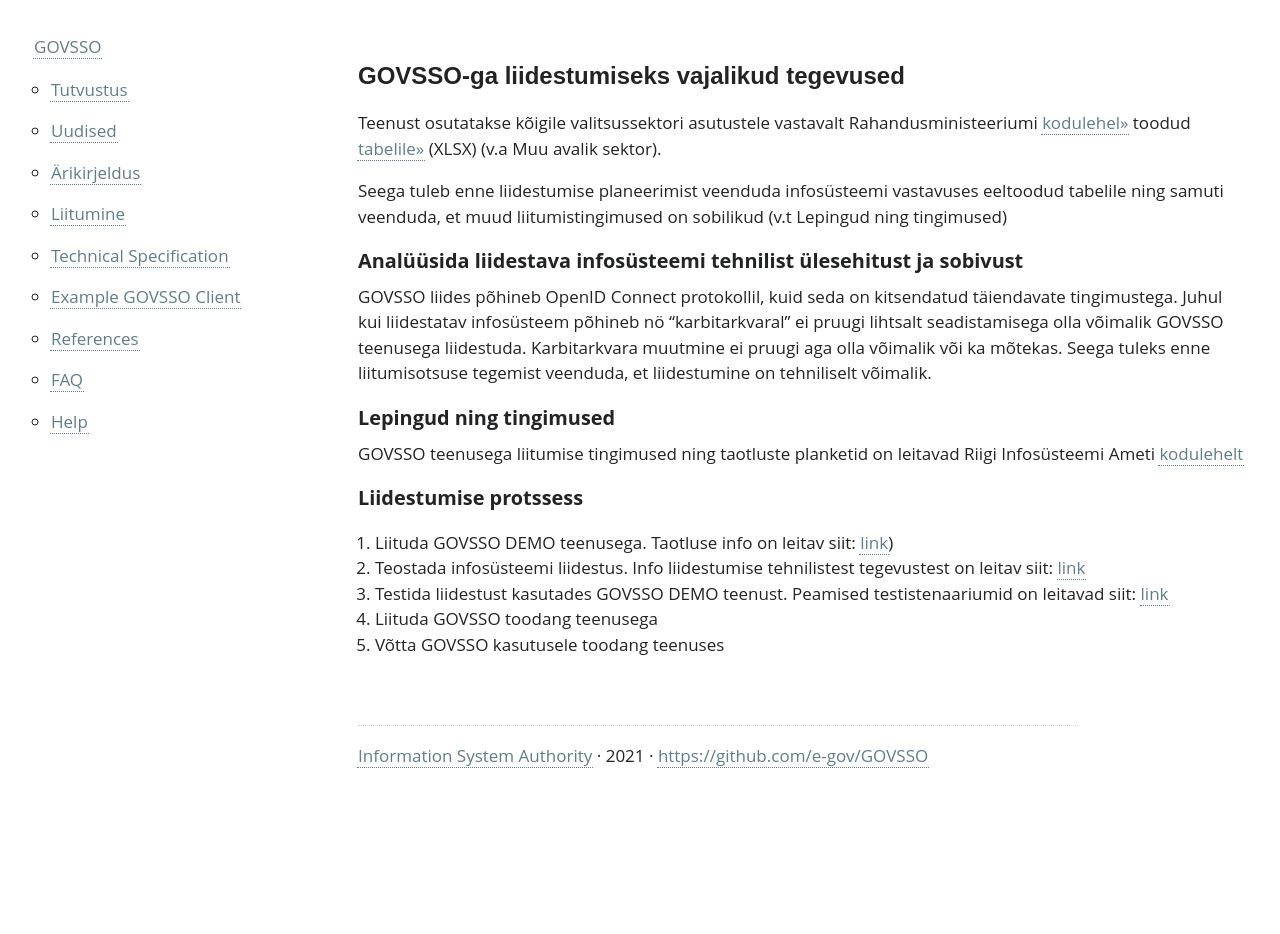
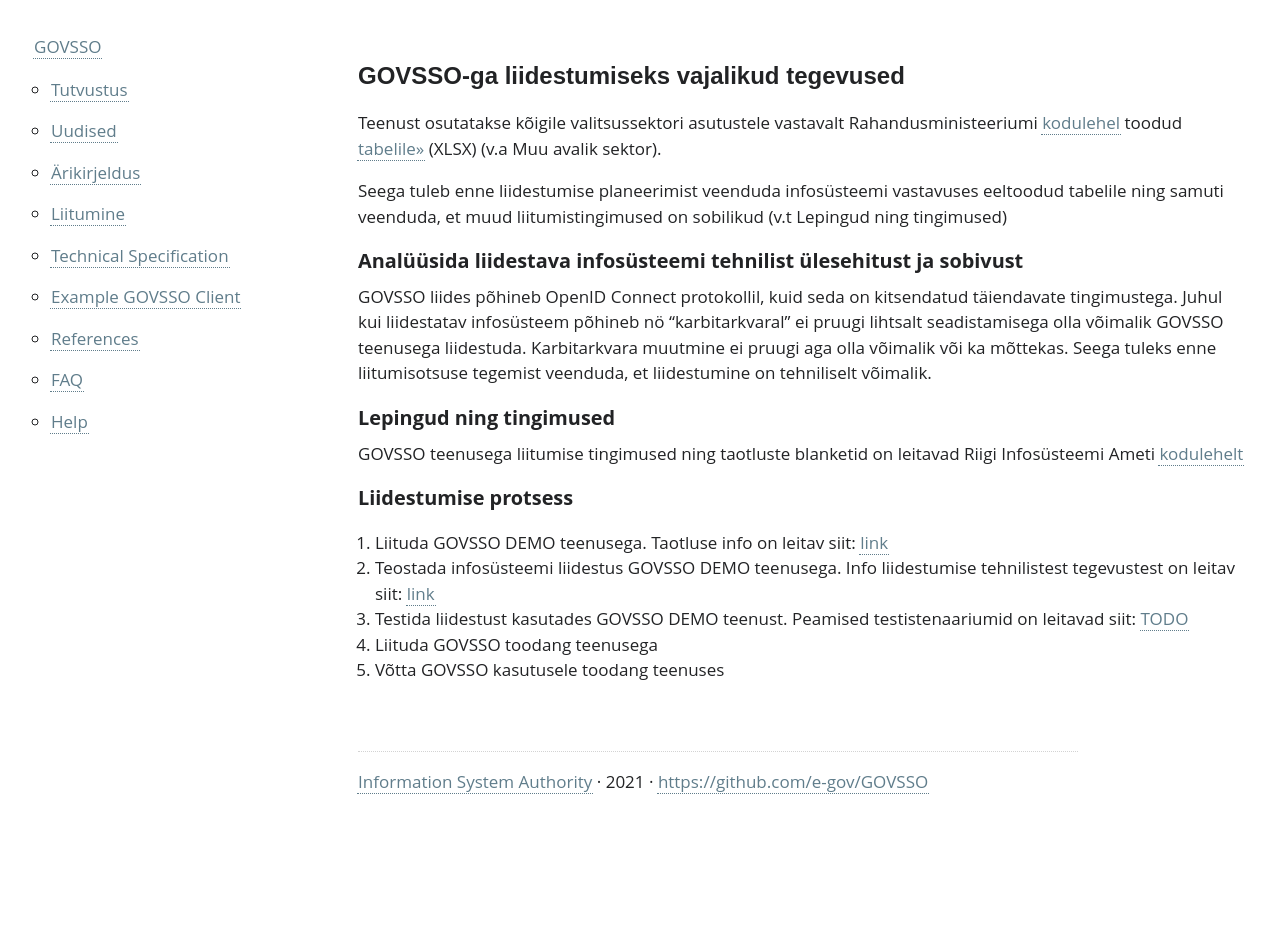
Before and after one commit to e-gov/GOVSSO, a Jekyll site: the page built from Application.md, in a window 1280 px wide. Built offline with Jekyll 4.4.1, drawn with Linux system fonts in a browser that asks for light colours; our own code applies the rules of GitHub Pages for plain Markdown files.

Commit message:
GSSO-242 Fix spelling in Application.md

```diff
--- a/Application.md
+++ b/Application.md
@@ -4,23 +4,23 @@ permalink: Application
 
 # GOVSSO-ga liidestumiseks vajalikud tegevused
 
-Teenust osutatakse kõigile valitsussektori asutustele vastavalt Rahandusministeeriumi [kodulehel»](https://www.rahandusministeerium.ee/et/riigihaldus) toodud [tabelile»](https://www.rahandusministeerium.ee/sites/default/files/riigihaldus/avaliku_sektori_asutused_asutuse_liikide_loikes_2021.xlsx) (XLSX) (v.a Muu avalik sektor).
+Teenust osutatakse kõigile valitsussektori asutustele vastavalt Rahandusministeeriumi [kodulehel](https://www.rahandusministeerium.ee/et/riigihaldus) toodud [tabelile»](https://www.rahandusministeerium.ee/sites/default/files/riigihaldus/avaliku_sektori_asutused_asutuse_liikide_loikes_2021.xlsx) (XLSX) (v.a Muu avalik sektor).
 
 Seega tuleb enne liidestumise planeerimist veenduda infosüsteemi vastavuses eeltoodud tabelile ning samuti veenduda, et muud liitumistingimused on sobilikud (v.t Lepingud ning tingimused)
 
 ## Analüüsida liidestava infosüsteemi tehnilist ülesehitust ja sobivust
 
 GOVSSO liides põhineb OpenID Connect protokollil, kuid seda on kitsendatud täiendavate tingimustega. Juhul kui liidestatav infosüsteem põhineb nö "karbitarkvaral" ei pruugi lihtsalt seadistamisega olla võimalik GOVSSO teenusega liidestuda.
-Karbitarkvara muutmine ei pruugi aga olla võimalik või ka mõtekas.  Seega tuleks enne liitumisotsuse tegemist veenduda, et liidestumine on tehniliselt võimalik.
+Karbitarkvara muutmine ei pruugi aga olla võimalik või ka mõttekas.  Seega tuleks enne liitumisotsuse tegemist veenduda, et liidestumine on tehniliselt võimalik.
 
 ## Lepingud ning tingimused
 
-GOVSSO teenusega liitumise tingimused ning taotluste planketid on leitavad Riigi Infosüsteemi Ameti [kodulehelt](https://www.ria.ee/et/riigi-infosusteem/eid/partnerile.html)
+GOVSSO teenusega liitumise tingimused ning taotluste blanketid on leitavad Riigi Infosüsteemi Ameti [kodulehelt](https://www.ria.ee/et/riigi-infosusteem/eid/partnerile.html)
 
-## Liidestumise protssess
+## Liidestumise protsess
 
-1. Liituda GOVSSO DEMO teenusega. Taotluse info on leitav siit: [link](https://www.ria.ee/et/riigi-infosusteem/eid/partnerile.html))
-2. Teostada infosüsteemi liidestus. Info liidestumise tehnilistest tegevustest on leitav siit: [link](TechnicalSpecification#7-security-operations)
-3. Testida liidestust kasutades GOVSSO DEMO teenust. Peamised testistenaariumid on leitavad siit: [link](TechnicalSpecification)
+1. Liituda GOVSSO DEMO teenusega. Taotluse info on leitav siit: [link](https://www.ria.ee/et/riigi-infosusteem/eid/partnerile.html)
+2. Teostada infosüsteemi liidestus GOVSSO DEMO teenusega. Info liidestumise tehnilistest tegevustest on leitav siit: [link](TechnicalSpecification)
+3. Testida liidestust kasutades GOVSSO DEMO teenust. Peamised testistenaariumid on leitavad siit: [TODO]()
 4. Liituda GOVSSO toodang teenusega
 5. Võtta GOVSSO kasutusele toodang teenuses
```
